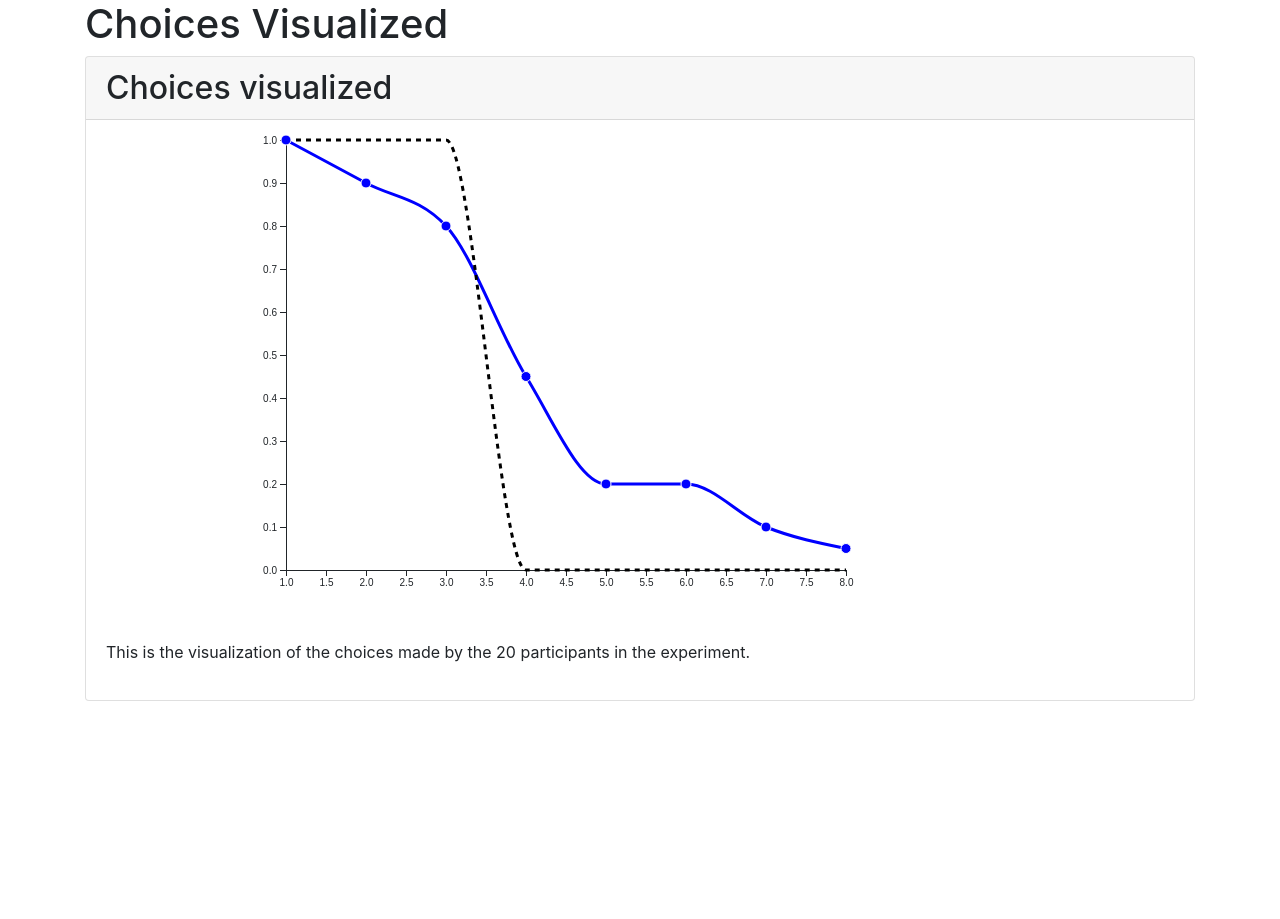
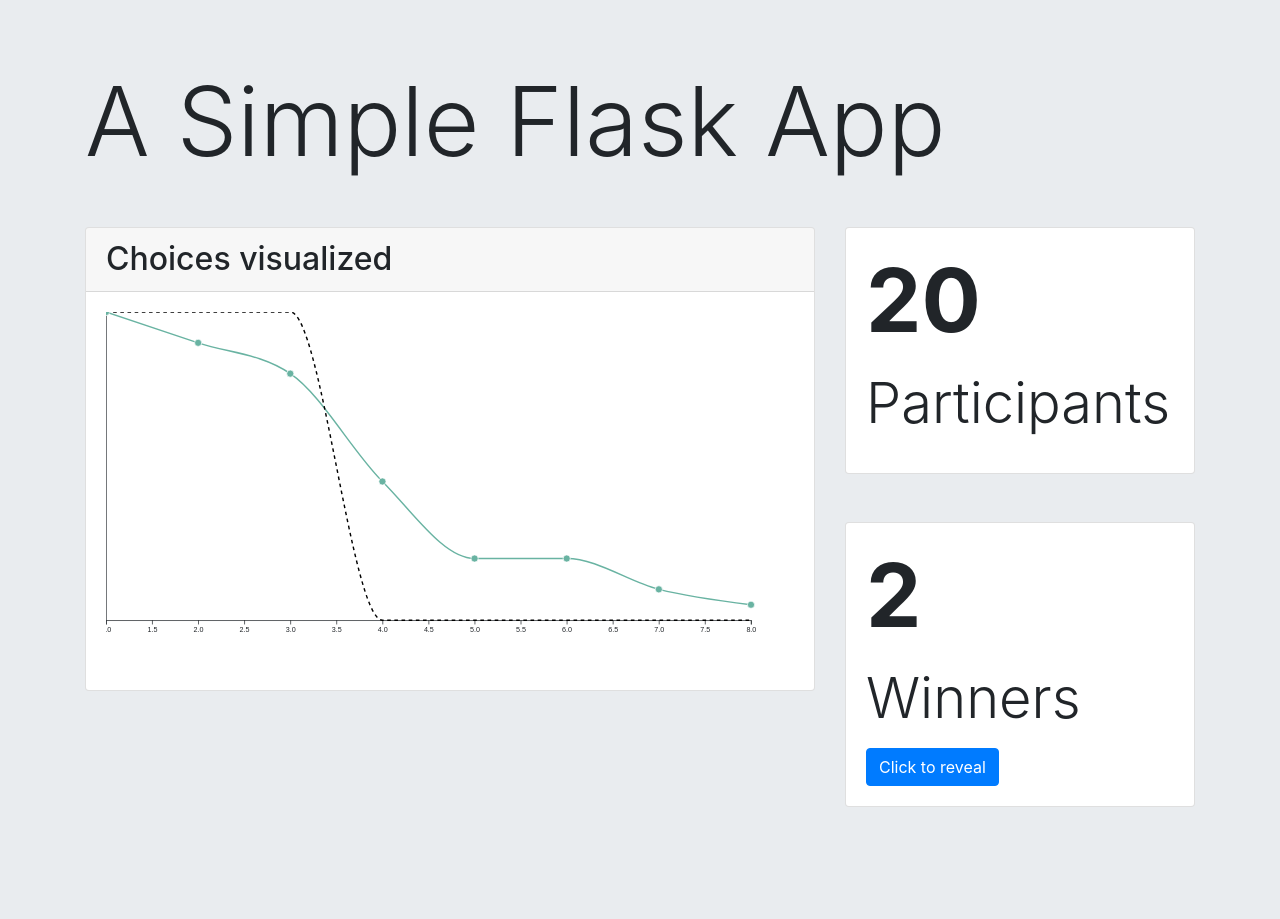
Before and after one commit to olafghanizadeh/progtech-project, a Flask app: page / in a window 1280 px wide. Before the commit the page ends 701 px from the top, so only its background shows below. Run offline with Flask 2, Linux system fonts and the light colour scheme; some libraries are stand-ins or nearby versions.

Commit message:
Feature: Display randomly drawn names

```diff
--- a/Flask/app.py
+++ b/Flask/app.py
@@ -10,7 +10,7 @@ app = Flask(__name__)
 # Create a list of the column names corresponding with the number of choices in df
 choices = ["player.choice_" + str(i) for i in range(1, 9)]
 # Select the other columns we want
-cols = ['player.id_in_group', 'player.risk', 'session.code']
+cols = ['player.id_in_group', 'player.name', 'player.risk', 'session.code']
 # Merge the two lists
 usecols = cols + choices
 
@@ -26,7 +26,11 @@ df = df.dropna()
 # Drop an irrelevant entry (Last Entry in Session)
 df = df.drop(df.index[-1])
 
-aggregate = df.iloc[:, 2:10]
+winners = df.sample(n=2)
+winners = winners['player.name'].to_list()
+len_winners = len(winners)
+
+aggregate = df.iloc[:, 2:11]
 
 
 def safe_choices(df):
@@ -40,18 +44,17 @@ def safe_choices(df):
 
 safeChoices = safe_choices(aggregate)
 
-risk_averse = [1, 1, 1, 1, 1, 1, 1, 1]
 risk_neutral = [1, 1, 1, 0, 0, 0, 0, 0]
-risk_loving = [0, 0, 0, 0, 0, 0, 0, 0]
 
 
 @app.route("/")
 def index():
+    n = df.shape[0]
     chart_df = pd.DataFrame({'safeChoice': safeChoices, 'riskNeutral': risk_neutral})
     chart_data = chart_df.to_dict(orient='records')
     chart_data = json.dumps(chart_data, indent=2)
     data = {'chart_data': chart_data}
-    return render_template("index.html", data=data)
+    return render_template("index.html", data=data, n=n, winners=winners, len_winners=len_winners)
 
 
 # @app.route('/participant/<participant_id>', methods=['GET'])
--- a/Flask/templates/index.html
+++ b/Flask/templates/index.html
@@ -1,7 +1,12 @@
 <!doctype html>
 <html lang="en">
-<link rel="stylesheet" href="https://cdnjs.cloudflare.com/ajax/libs/twitter-bootstrap/4.4.1/css/bootstrap.min.css"
-  integrity="sha256-L/W5Wfqfa0sdBNIKN9cG6QA5F2qx4qICmU2VgLruv9Y=" crossorigin="anonymous" />
+<link href="https://stackpath.bootstrapcdn.com/bootstrap/4.4.1/css/bootstrap.min.css" rel="stylesheet"
+      integrity="sha384-Vkoo8x4CGsO3+Hhxv8T/Q5PaXtkKtu6ug5TOeNV6gBiFeWPGFN9MuhOf23Q9Ifjh" crossorigin="anonymous">
+<script src="https://cdnjs.cloudflare.com/ajax/libs/jquery/3.4.1/jquery.min.js"
+        integrity="sha256-CSXorXvZcTkaix6Yvo6HppcZGetbYMGWSFlBw8HfCJo=" crossorigin="anonymous"></script>
+<script src="https://stackpath.bootstrapcdn.com/bootstrap/4.4.1/js/bootstrap.bundle.min.js"
+        integrity="sha384-6khuMg9gaYr5AxOqhkVIODVIvm9ynTT5J4V1cfthmT+emCG6yVmEZsRHdxlotUnm"
+        crossorigin="anonymous"></script>
 
 <head>
     <meta charset="utf-8">
@@ -13,15 +18,15 @@
     <style>
         .line {
             fill: none;
-    stroke: blue;
-    stroke-width: 3;
+            stroke: #69b3a2;
+            stroke-width: 2;
         }
 
         .riskNeutral {
             fill: none;
             stroke: #000;
-    stroke-width: 3;
-    stroke-dasharray: 5,5;
+            stroke-width: 2;
+            stroke-dasharray: 5, 5;
         }
 
         .overlay {
@@ -31,7 +36,7 @@
 
         /* Style the dots by assigning a fill and stroke */
         .dot {
-    fill: blue;
+            fill: #69b3a2;
             stroke: #fff;
         }
 
@@ -43,18 +48,53 @@
 </head>
 
 <body>
+<div class="jumbotron jumbotron-fluid min-vh-100 mb-0">
     <div class="container">
+        <h1 class="display-1 mb-5">A Simple Flask App</h1>
 
-    <h1>Choices Visualized</h1>
+        <div class="row">
+
+            <div class="col-8">
                 <div class="card">
                     <h2 class="card-header">Choices visualized</h2>
-        <div class="card-img" id="graphDiv"></div>
                     <div class="card-body">
-              <p>This is the visualization of the choices made by the 20 participants in the experiment.</p>
+                        <div id="graphDiv"></div>
+                    </div>
+                </div>
+
+            </div>
+            <div class="col-4">
+                <div class="card mb-5">
+                    <div class="card-body">
+                        <p class="display-2 font-weight-bold">{{n}}</p>
+                        <p class="display-4 ">Participants</p>
+                    </div>
+                </div>
+
+                <div class="card mb-5">
+                    <div class="card-body">
+                        <p class="display-2 font-weight-bold">{{len_winners}}</p>
+                        <p class="display-4 ">Winners</p>
+                        <button class="btn btn-primary" type="button" data-toggle="collapse"
+                                data-target="#collapseExample" aria-expanded="false" aria-controls="collapseExample">
+                            Click to reveal
+                        </button>
+                        <div class="collapse mt-4" id="collapseExample">
+                          <ol>
+                            {% for winner in winners %}
+                            <li>{{winner}}</li>
+                            {% endfor %}
+                            </ol>
+                        </div>
+
+
+                    </div>
+                </div>
+
             </div>
         </div>
     </div>
-
+</div>
 
 
 <script src="https://d3js.org/d3.v5.min.js"></script>
@@ -62,46 +102,53 @@
 
 
     // 2. Use the margin convention practice
-var margin = {top: 20, right: 200, bottom: 50, left: 200}
+    var margin = {top: 20, right: 30, bottom: 50, left: 30}
         , width = 960 - margin.left - margin.right // Use the window's width
-  , height = 500- margin.top - margin.bottom; // Use the window's height
+        , height = 500 - margin.top - margin.bottom; // Use the window's height
 
 
     // The number of datapoints
     var n = 9;
 
-// 5. X scale will use the index of our data
+
+    // 5. X scale
     var xScale = d3.scaleLinear()
         .domain([1, 8]) // input
         .range([0, width]); // output
 
-// 6. Y scale will use the randomly generate number
+    // 6. Y scale
     var yScale = d3.scaleLinear()
         .domain([0, 1]) // input
         .range([height, 0]); // output
 
     // 7. d3's line generator
     var safeChoices = d3.line()
-    .x(function(d, i) { return xScale(i + 1); }) // set the x values for the line generator
-    .y(function(d) { return yScale(d.safeChoice); }) // set the y values for the line generator
+        .x(function (d, i) {
+            return xScale(i + 1);
+        }) // set the x values for the line generator
+        .y(function (d) {
+            return yScale(d.safeChoice);
+        }) // set the y values for the line generator
         .curve(d3.curveMonotoneX) // apply smoothing to the line
 
 
     var riskNeutral = d3.line()
-    .x(function(d, i) { return xScale(i + 1); }) // set the x values for the line generator
-    .y(function(d) { return yScale(d.riskNeutral); }) // set the y values for the line generator
+        .x(function (d, i) {
+            return xScale(i + 1);
+        }) // set the x values for the line generator
+        .y(function (d) {
+            return yScale(d.riskNeutral);
+        }) // set the y values for the line generator
         .curve(d3.curveMonotoneX) // apply smoothing to the line
 
     // 8. An array of objects of length N. Each object has key -> value pair, the key being "y" and the value is a random number
-var dataset = {{ data.chart_data | safe }}
+    var dataset = {{data.chart_data | safe}}
+
     console.log(dataset)
 
     // 1. Add the SVG to the page and employ #2
     var svg = d3.select("#graphDiv").append("svg")
-    .attr("width", width + margin.left + margin.right)
-    .attr("height", height + margin.top + margin.bottom)
-  .append("g")
-    .attr("transform", "translate(" + margin.left + "," + margin.top + ")");
+        .attr("viewBox", `0 0 960 500`);
 
     // 3. Call the x axis in a group tag
     svg.append("g")
@@ -125,19 +172,29 @@ svg.append("path")
         .attr("class", "riskNeutral") // Assign a class for styling
         .attr("d", riskNeutral); // 11. Calls the line generator
 
+    // svg.append("circle").attr("cx", 700).attr("cy", 20).attr("r", 6).style("fill", "#69b3a2")
+    // svg.append("text").attr("x", 720).attr("y", 25).text("Choices made").style("font-size", "18px").attr("alignment-baseline", "middle")
+    // svg.append("circle").attr("cx", 700).attr("cy", 40).attr("r", 6).style("fill", "#000")
+    // svg.append("text").attr("x", 720).attr("y", 45).text("Risk Neutral").style("font-size", "18px").attr("alignment-baseline", "middle")
+
     // 12. Appends a circle for each datapoint
     svg.selectAll(".dot")
         .data(dataset)
         .enter().append("circle") // Uses the enter().append() method
         .attr("class", "dot") // Assign a class for styling
-    .attr("cx", function(d, i) { return xScale(i + 1) })
-    .attr("cy", function(d) { return yScale(d.safeChoice) })
+        .attr("cx", function (d, i) {
+            return xScale(i + 1)
+        })
+        .attr("cy", function (d) {
+            return yScale(d.safeChoice)
+        })
         .attr("r", 5)
-      .on("mouseover", function(a, b, c) {
+        .on("mouseover", function (a, b, c) {
             console.log(a)
             this.attr('class', 'focus')
         })
-      .on("mouseout", function() {  })
+        .on("mouseout", function () {
+        })
     //       .on("mousemove", mousemove);
 
     //   var focus = svg.append("g")
```
Also changed, not shown: 2 other files. Lines whose indentation alone changed are shown as unchanged.
